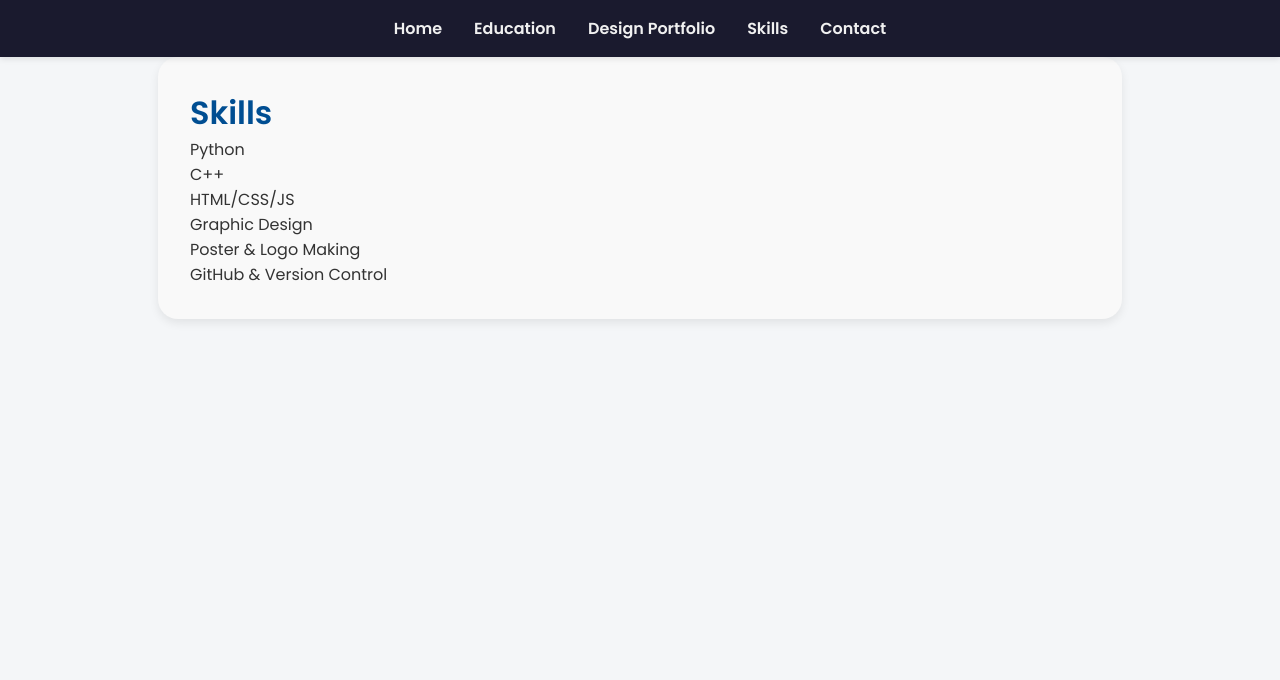
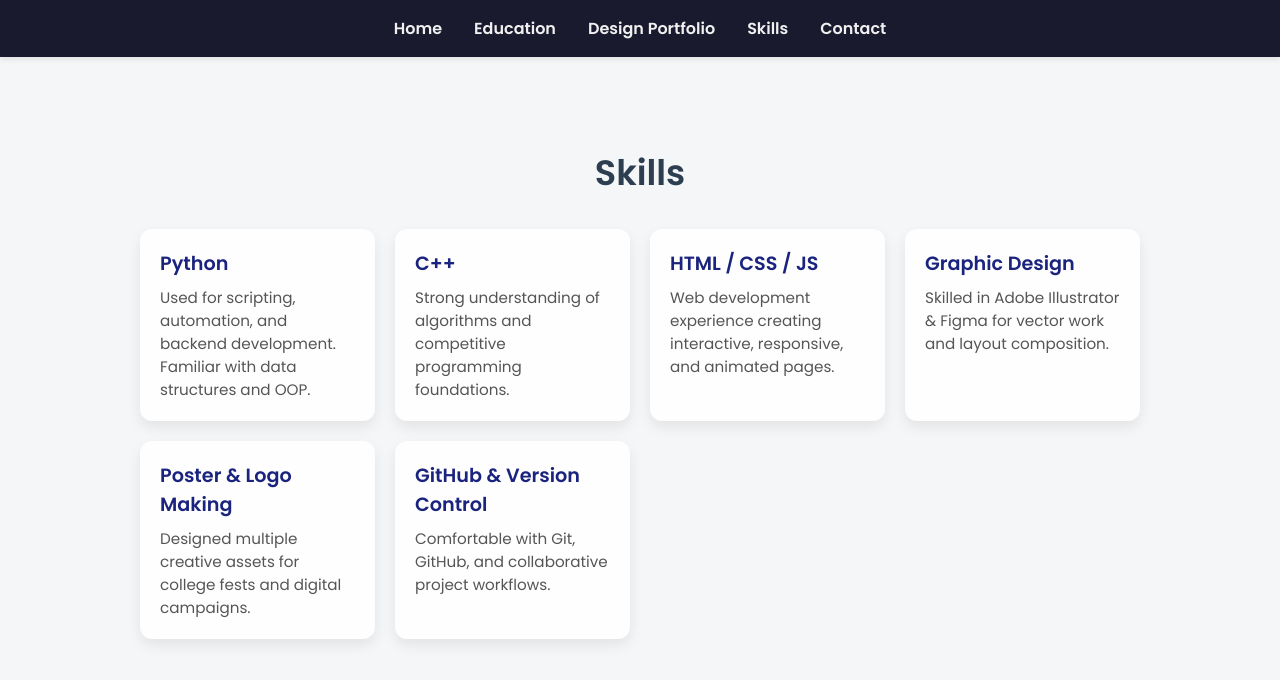
Before and after one commit to hasaniftikhar/hasaniftikhar.github.io, a plain HTML site: page skills.html in a window 1280 px wide. Drawn offline with Linux system fonts and the light colour scheme.

Commit message:
uniformed all pages

```diff
--- a/skills.html
+++ b/skills.html
@@ -9,6 +9,72 @@
   <link rel="preconnect" href="https://fonts.gstatic.com" crossorigin>
   <link href="https://fonts.googleapis.com/css2?family=Poppins:wght@400;600&display=swap" rel="stylesheet">
   <link rel="stylesheet" href="style.css" />
+  <style>
+    #skills-section {
+      padding: 60px 20px;
+      max-width: 1000px;
+      margin: 0 auto;
+    }
+
+    .section-heading {
+      font-size: 2.2rem;
+      margin-bottom: 30px;
+      color: #2c3e50;
+      text-align: center;
+    }
+
+    .skill-grid {
+      display: grid;
+      grid-template-columns: repeat(auto-fit, minmax(220px, 1fr));
+      gap: 20px;
+    }
+
+    .skill-card {
+      background-color: #fefefe;
+      padding: 20px;
+      border-radius: 12px;
+      box-shadow: 0 6px 14px rgba(0, 0, 0, 0.08);
+      text-align: left;
+      font-weight: 500;
+      color: #1a237e;
+      transition: transform 0.3s ease, box-shadow 0.3s ease;
+      animation: fadeInUp 0.6s ease-in-out;
+    }
+
+    .skill-card:hover {
+      transform: translateY(-6px);
+      box-shadow: 0 12px 24px rgba(0, 0, 0, 0.12);
+    }
+
+    .skill-card a {
+      text-decoration: none;
+      color: inherit;
+      display: block;
+    }
+
+    .skill-title {
+      font-size: 1.2rem;
+      font-weight: 600;
+      margin-bottom: 8px;
+    }
+
+    .skill-desc {
+      font-size: 0.95rem;
+      color: #555;
+    }
+
+    @keyframes fadeInUp {
+      0% {
+        opacity: 0;
+        transform: translateY(30px);
+      }
+
+      100% {
+        opacity: 1;
+        transform: translateY(0);
+      }
+    }
+  </style>
 </head>
 
 <body>
@@ -22,16 +88,44 @@
     </ul>
   </nav>
 
-  <section id="skills" class="about-section fade-in card-box">
-    <div>
-      <h1 class="section-heading">Skills</h1>
-      <div class="skill-grid">
-        <div class="skill-card card-3d fade-in">Python</div>
-        <div class="skill-card card-3d fade-in" style="animation-delay: 0.1s;">C++</div>
-        <div class="skill-card card-3d fade-in" style="animation-delay: 0.2s;">HTML/CSS/JS</div>
-        <div class="skill-card card-3d fade-in" style="animation-delay: 0.3s;">Graphic Design</div>
-        <div class="skill-card card-3d fade-in" style="animation-delay: 0.4s;">Poster & Logo Making</div>
-        <div class="skill-card card-3d fade-in" style="animation-delay: 0.5s;">GitHub & Version Control</div>
+  <section id="skills-section">
+    <h1 class="section-heading">Skills</h1>
+    <div class="skill-grid">
+      <div class="skill-card" style="animation-delay: 0s;">
+        <a href="https://www.python.org" target="_blank">
+          <div class="skill-title">Python</div>
+          <div class="skill-desc">Used for scripting, automation, and backend development. Familiar with data structures and OOP.</div>
+        </a>
+      </div>
+      <div class="skill-card" style="animation-delay: 0.1s;">
+        <a href="#" target="_blank">
+          <div class="skill-title">C++</div>
+          <div class="skill-desc">Strong understanding of algorithms and competitive programming foundations.</div>
+        </a>
+      </div>
+      <div class="skill-card" style="animation-delay: 0.2s;">
+        <a href="#" target="_blank">
+          <div class="skill-title">HTML / CSS / JS</div>
+          <div class="skill-desc">Web development experience creating interactive, responsive, and animated pages.</div>
+        </a>
+      </div>
+      <div class="skill-card" style="animation-delay: 0.3s;">
+        <a href="#" target="_blank">
+          <div class="skill-title">Graphic Design</div>
+          <div class="skill-desc">Skilled in Adobe Illustrator & Figma for vector work and layout composition.</div>
+        </a>
+      </div>
+      <div class="skill-card" style="animation-delay: 0.4s;">
+        <a href="#" target="_blank">
+          <div class="skill-title">Poster & Logo Making</div>
+          <div class="skill-desc">Designed multiple creative assets for college fests and digital campaigns.</div>
+        </a>
+      </div>
+      <div class="skill-card" style="animation-delay: 0.5s;">
+        <a href="https://github.com/hasaniftikhar" target="_blank">
+          <div class="skill-title">GitHub & Version Control</div>
+          <div class="skill-desc">Comfortable with Git, GitHub, and collaborative project workflows.</div>
+        </a>
       </div>
     </div>
   </section>
```
Also changed, not shown: education.html (+65 -5 lines), 1 other file.
